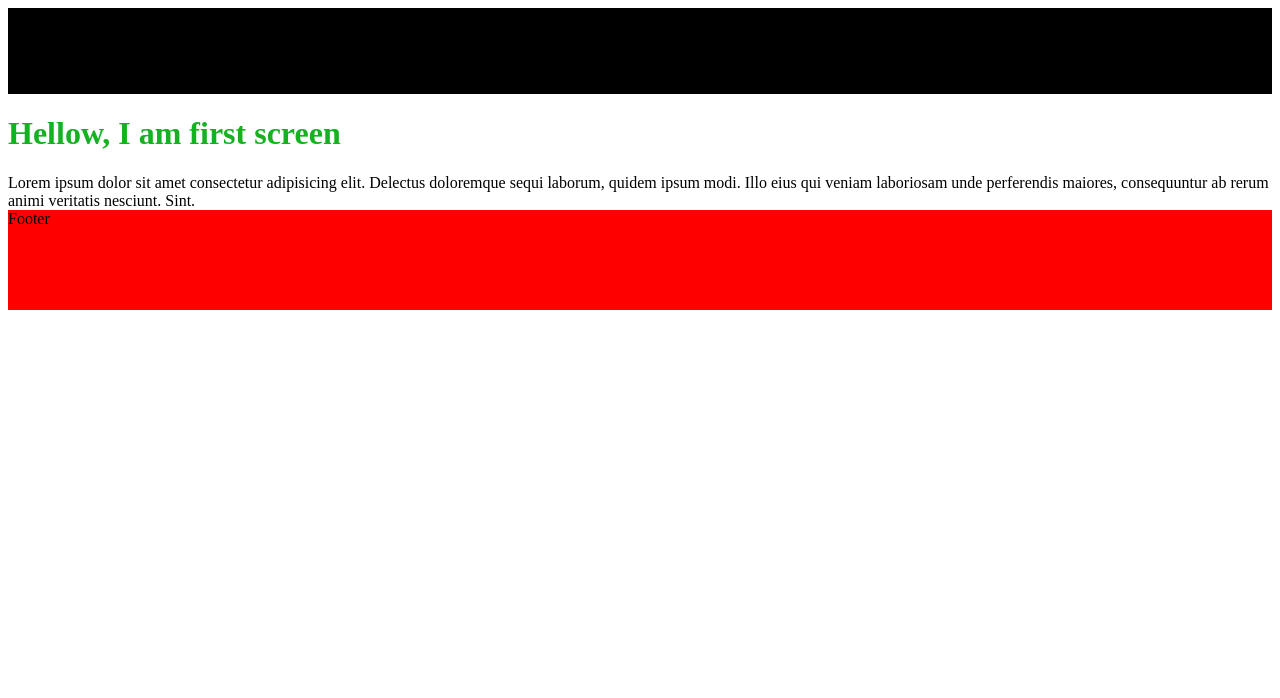
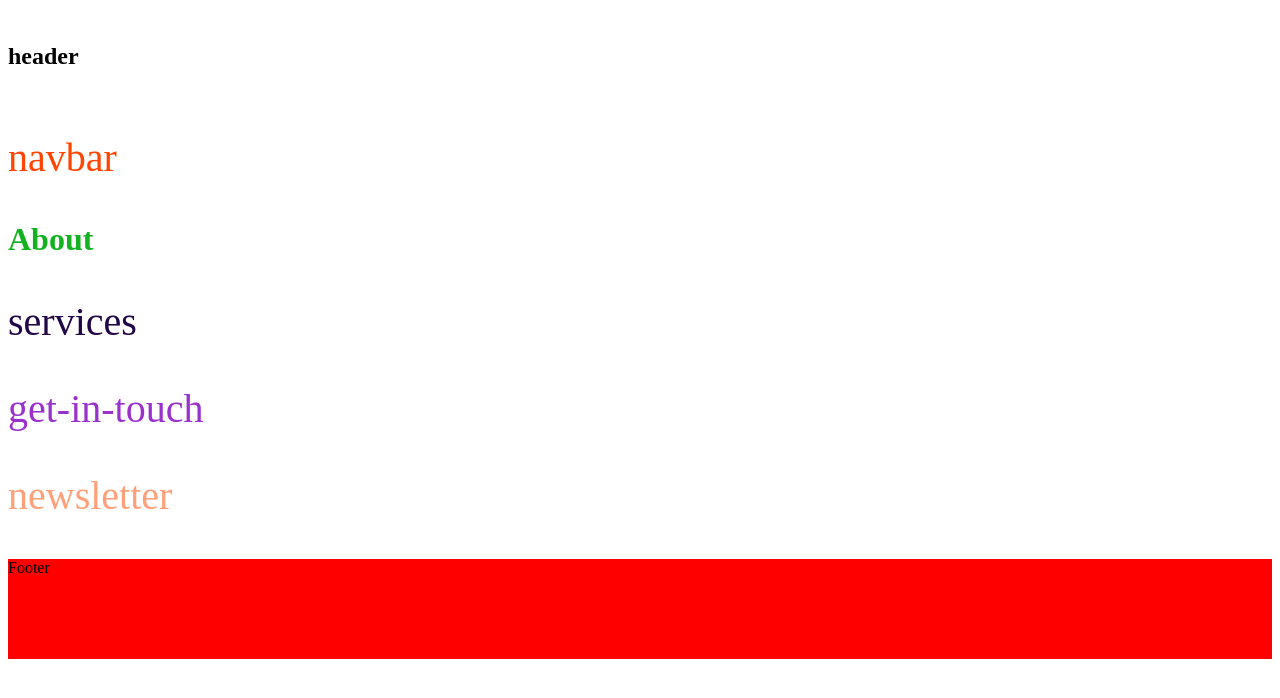
Before and after one commit to Tarasov-Serhii/dev-Konstruct, a website: page dev/index.html in a window 1280 px wide. Drawn offline with nearby package versions, Linux system fonts and the light colour scheme; files that its build step writes are made by us from their sources.

Commit message:
templates

```diff
--- a/dev/index.html
+++ b/dev/index.html
@@ -1,6 +1,10 @@
 @@include('templates/head.html')
 @@include('templates/header.html')
+@@include('templates/navbar.html')
 <main class="wrapper home">
-    @@include('templates/first-screen.html')
+    @@include('templates/about.html')
+    @@include('templates/services.html')
+    @@include('templates/get-in-touch.html')
+    @@include('templates/newsletter.html')
 </main>
 @@include('templates/footer.html')
--- /dev/null
+++ b/dev/sass/get-in-touch.scss
@@ -0,0 +1,5 @@
+.get-in-touch {
+    color: darkorchid;
+    font-size:40px;
+
+}
--- a/dev/sass/header.scss
+++ b/dev/sass/header.scss
@@ -1,7 +1,7 @@
 header{
 	height: 7vh;
 	padding: 15px 0;
-	background: #000000;
+	background: white;
 	a {
 		color: #a60808;
 	}
--- /dev/null
+++ b/dev/sass/navbar.scss
@@ -0,0 +1,4 @@
+p{
+    font-size: 40px;
+    color:orangered
+}
--- /dev/null
+++ b/dev/sass/newsletter.scss
@@ -0,0 +1,4 @@
+.newsletter{
+    color:lightsalmon;
+    font-size: 40px;
+}
--- /dev/null
+++ b/dev/sass/services.scss
@@ -0,0 +1,4 @@
+.services {
+    font-size: 40px;
+    color: rgb(33, 6, 72)
+}
--- a/dev/style.scss
+++ b/dev/style.scss
@@ -15,6 +15,10 @@ Use it to make something cool, have fun, and share what you've learned with othe
 @import "sass/variables";
 @import "sass/fonts";
 @import "sass/header";
-@import "sass/first-screen";
+@import "sass/navbar";
+@import "sass/about";
+@import "sass/services";
+@import "sass/get-in-touch";
+@import "sass/newsletter";
 @import "sass/footer";
 @import "sass/media/media";
--- /dev/null
+++ b/dev/templates/about.html
@@ -0,0 +1,2 @@
+<div class="container">
+    <h1>About</h1>
--- a/dev/templates/first-screen.html
+++ /dev/null
@@ -1,4 +0,0 @@
-<div class="container">
-    <h1>Hellow, I am first screen</h1>
-    Lorem ipsum dolor sit amet consectetur adipisicing elit. Delectus doloremque sequi laborum, quidem ipsum modi. Illo eius qui veniam laboriosam unde perferendis maiores, consequuntur ab rerum animi veritatis nesciunt. Sint.
-</div>
--- /dev/null
+++ b/dev/templates/get-in-touch.html
@@ -0,0 +1 @@
+<p class="get-in-touch">get-in-touch</p>
--- a/dev/templates/head.html
+++ b/dev/templates/head.html
@@ -4,7 +4,7 @@
     <meta charset="UTF-8">
     <meta name="theme-color" content="#188de7">
     <meta name="viewport" content="width=device-width,initial-scale=1,user-scalable=no" />
-    <title>Сборка Markup</title>
+    <title>Konstruct</title>
     <link rel="stylesheet" type="text/css" href="style.css" />
 </head>
 <body>
--- a/dev/templates/header.html
+++ b/dev/templates/header.html
@@ -1,3 +1,3 @@
 <header>
-    <h2>Привет, Мир!)</h2>
+    <h2>header</h2>
 </header>
--- /dev/null
+++ b/dev/templates/navbar.html
@@ -0,0 +1 @@
+<p>navbar</p>
--- /dev/null
+++ b/dev/templates/newsletter.html
@@ -0,0 +1 @@
+<p class="newsletter">newsletter</p>
--- /dev/null
+++ b/dev/templates/services.html
@@ -0,0 +1 @@
+<p class="services">services</p>
```
Also changed, not shown: dev/sass/about.scss (renamed from dev/sass/first-screen.scss).
